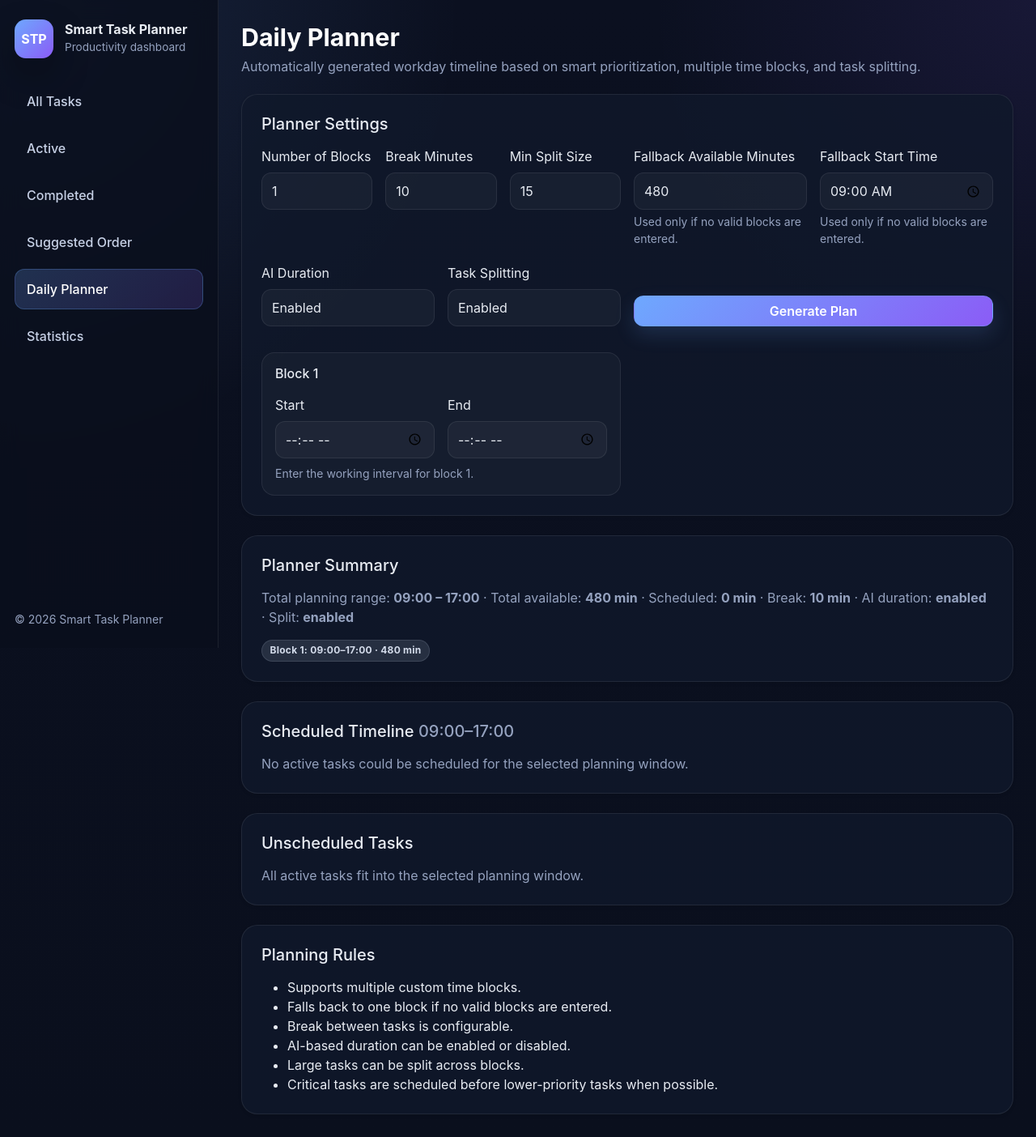
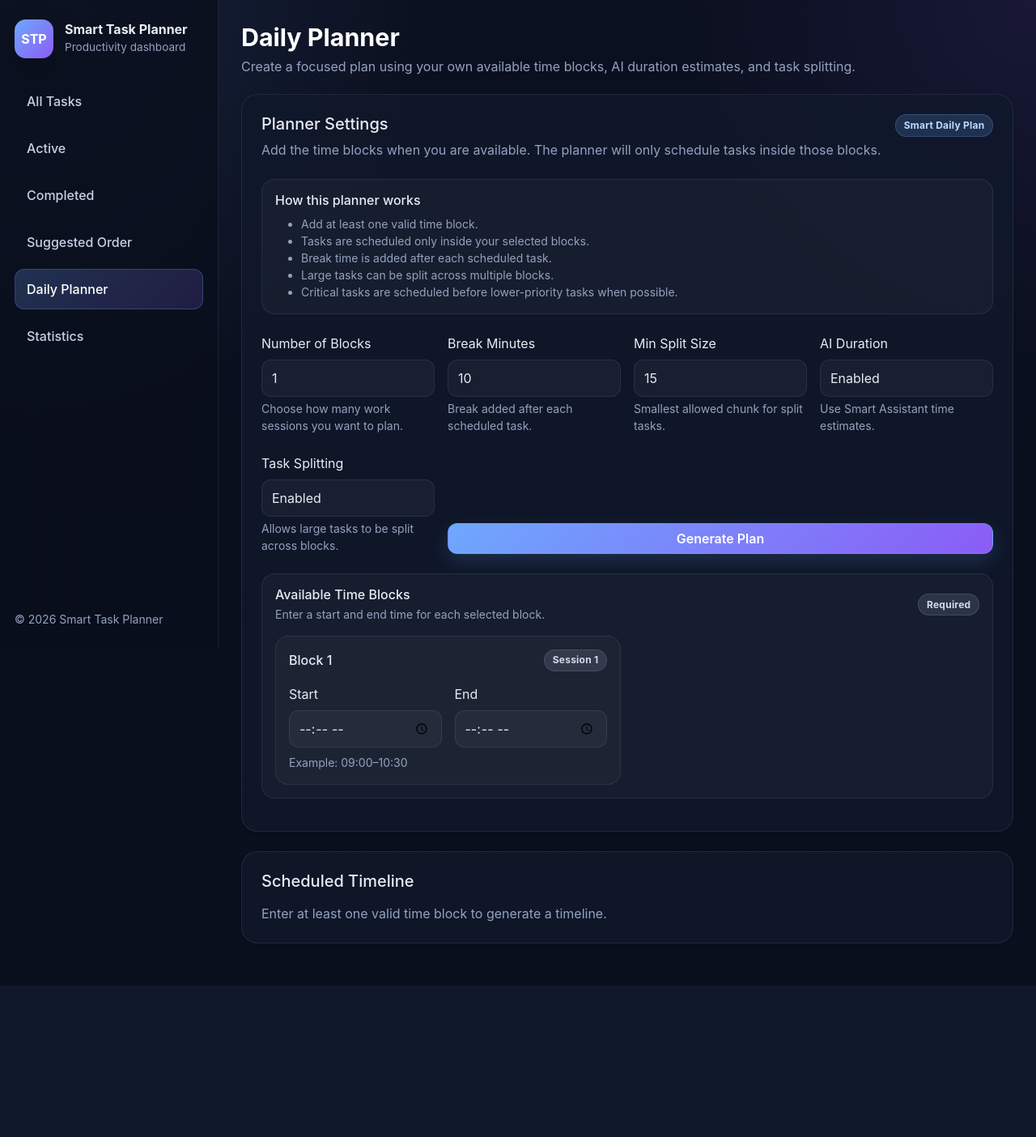
Before and after one commit to NikolaDelibasic/smart-task-planner, a Flask app: page /planner in a window 1280 px wide. Shown: the whole page at 81% size. After the commit the page ends 1217 px from the top, so only its background shows below. Run offline with Flask 3, Linux system fonts and the light colour scheme; data that the repository does not hold is empty.

Commit message:
Improve planner time block validation

```diff
--- a/web/app.py
+++ b/web/app.py
@@ -30,7 +30,7 @@ from core.workload import analyze_workload
 app = Flask(__name__)
 init_db()
 
-MAX_PLANNER_BLOCKS = 5
+MAX_PLANNER_BLOCKS = 10
 
 
 def _safe_parse_task_date(deadline_value: str):
@@ -477,13 +477,6 @@ def planner():
     tasks = _decorate_tasks(get_active_tasks())
     workload = analyze_workload(tasks)
 
-    start_time = request.args.get("start_time", "09:00").strip()
-
-    try:
-        available_minutes = int(request.args.get("available_minutes", "480"))
-    except ValueError:
-        available_minutes = 480
-
     try:
         break_minutes = int(request.args.get("break_minutes", "10"))
     except ValueError:
@@ -513,8 +506,6 @@ def planner():
     schedule, unscheduled, planner_meta = generate_daily_plan(
         tasks,
         use_predicted=use_predicted,
-        start_time=start_time,
-        available_minutes=available_minutes,
         break_minutes=break_minutes,
         time_blocks=time_blocks,
         allow_split=allow_split,
--- a/web/templates/planner.html
+++ b/web/templates/planner.html
@@ -5,17 +5,40 @@
 {% block page_title %}Daily Planner{% endblock %}
 
 {% block page_subtitle %}
-Automatically generated workday timeline based on smart prioritization, multiple time blocks, and task splitting.
+Create a focused plan using your own available time blocks, AI duration estimates, and task splitting.
 {% endblock %}
 
 {% block content %}
 <div class="card border-0 shadow-sm mb-4">
     <div class="card-body p-4">
-        <h3 class="h5 mb-3">Planner Settings</h3>
+        <div class="d-flex flex-wrap justify-content-between align-items-start gap-3 mb-4">
+            <div>
+                <h3 class="h5 mb-2">Planner Settings</h3>
+                <p class="text-muted mb-0">
+                    Add the time blocks when you are available. The planner will only schedule tasks inside those blocks.
+                </p>
+            </div>
 
-        <form method="GET" action="{{ url_for('planner') }}">
-            <div class="row g-3">
-                <div class="col-md-2">
+            <span class="badge text-bg-primary">
+                Smart Daily Plan
+            </span>
+        </div>
+
+        <div class="task-block mb-4">
+            <h4 class="h6 mb-2">How this planner works</h4>
+
+            <ul class="mb-0 small text-muted">
+                <li>Add at least one valid time block.</li>
+                <li>Tasks are scheduled only inside your selected blocks.</li>
+                <li>Break time is added after each scheduled task.</li>
+                <li>Large tasks can be split across multiple blocks.</li>
+                <li>Critical tasks are scheduled before lower-priority tasks when possible.</li>
+            </ul>
+        </div>
+
+        <form method="GET" action="{{ url_for('planner') }}" id="plannerForm">
+            <div class="row g-3 mb-4">
+                <div class="col-md-3">
                     <label for="blockCountInput" class="form-label">Number of Blocks</label>
                     <select
                         id="blockCountInput"
@@ -28,9 +51,12 @@ Automatically generated workday timeline based on smart prioritization, multiple
                             </option>
                         {% endfor %}
                     </select>
+                    <div class="form-text">
+                        Choose how many work sessions you want to plan.
+                    </div>
                 </div>
 
-                <div class="col-md-2">
+                <div class="col-md-3">
                     <label for="breakMinutesInput" class="form-label">Break Minutes</label>
                     <input
                         type="number"
@@ -41,9 +67,12 @@ Automatically generated workday timeline based on smart prioritization, multiple
                         name="break_minutes"
                         value="{{ planner_meta.break_minutes if planner_meta else 10 }}"
                     >
+                    <div class="form-text">
+                        Break added after each scheduled task.
+                    </div>
                 </div>
 
-                <div class="col-md-2">
+                <div class="col-md-3">
                     <label for="minSplitInput" class="form-label">Min Split Size</label>
                     <input
                         type="number"
@@ -54,40 +83,11 @@ Automatically generated workday timeline based on smart prioritization, multiple
                         name="min_split_minutes"
                         value="{{ planner_meta.min_split_minutes if planner_meta else 15 }}"
                     >
-                </div>
-
-                <div class="col-md-3">
-                    <label for="availableMinutesInput" class="form-label">Fallback Available Minutes</label>
-                    <input
-                        type="number"
-                        min="1"
-                        step="1"
-                        class="form-control"
-                        id="availableMinutesInput"
-                        name="available_minutes"
-                        value="{{ planner_meta.available_minutes if planner_meta else 480 }}"
-                    >
                     <div class="form-text">
-                        Used only if no valid blocks are entered.
+                        Smallest allowed chunk for split tasks.
                     </div>
                 </div>
 
-                <div class="col-md-3">
-                    <label for="startTimeInput" class="form-label">Fallback Start Time</label>
-                    <input
-                        type="time"
-                        class="form-control"
-                        id="startTimeInput"
-                        name="start_time"
-                        value="{{ planner_meta.start_time if planner_meta else '09:00' }}"
-                    >
-                    <div class="form-text">
-                        Used only if no valid blocks are entered.
-                    </div>
-                </div>
-            </div>
-
-            <div class="row g-3 mt-1">
                 <div class="col-md-3">
                     <label class="form-label">AI Duration</label>
                     <select name="use_predicted" class="form-select">
@@ -98,8 +98,13 @@ Automatically generated workday timeline based on smart prioritization, multiple
                             Disabled
                         </option>
                     </select>
+                    <div class="form-text">
+                        Use Smart Assistant time estimates.
+                    </div>
+                </div>
             </div>
 
+            <div class="row g-3 mb-4">
                 <div class="col-md-3">
                     <label class="form-label">Task Splitting</label>
                     <select name="allow_split" class="form-select">
@@ -110,33 +115,57 @@ Automatically generated workday timeline based on smart prioritization, multiple
                             Disabled
                         </option>
                     </select>
+                    <div class="form-text">
+                        Allows large tasks to be split across blocks.
+                    </div>
                 </div>
 
-                <div class="col-md-6 d-flex align-items-end">
+                <div class="col-md-9 d-flex align-items-end">
                     <button type="submit" class="btn btn-primary w-100">
                         Generate Plan
                     </button>
                 </div>
             </div>
 
-            <div class="row g-3 mt-3" id="plannerBlocks">
+            <div class="task-block mb-3">
+                <div class="d-flex flex-wrap justify-content-between align-items-center gap-2 mb-3">
+                    <div>
+                        <h4 class="h6 mb-1">Available Time Blocks</h4>
+                        <div class="small text-muted">
+                            Enter a start and end time for each selected block.
+                        </div>
+                    </div>
+
+                    <span class="badge text-bg-secondary">
+                        Required
+                    </span>
+                </div>
+
+                <div class="row g-3" id="plannerBlocks">
                     {% for i in range(1, max_planner_blocks + 1) %}
                     <div
-                    class="col-md-6 planner-block-row"
+                        class="col-lg-6 planner-block-row"
                         data-block-row="{{ i }}"
                         {% if i > planner_block_count %}style="display: none;"{% endif %}
                     >
-                    <div class="task-block">
-                        <h4 class="h6 mb-3">Block {{ i }}</h4>
+                        <div class="task-block h-100">
+                            <div class="d-flex justify-content-between align-items-center mb-3">
+                                <h5 class="h6 mb-0">Block {{ i }}</h5>
+
+                                <span class="badge text-bg-secondary">
+                                    Session {{ i }}
+                                </span>
+                            </div>
 
                             <div class="row g-3">
                                 <div class="col-6">
                                     <label for="block{{ i }}Start" class="form-label">Start</label>
                                     <input
                                         type="time"
-                                    class="form-control"
+                                        class="form-control planner-block-start"
                                         id="block{{ i }}Start"
                                         name="block_{{ i }}_start"
+                                        data-block-index="{{ i }}"
                                         value="{{ planner_block_fields['block_' ~ i ~ '_start'] }}"
                                     >
                                 </div>
@@ -145,26 +174,28 @@ Automatically generated workday timeline based on smart prioritization, multiple
                                     <label for="block{{ i }}End" class="form-label">End</label>
                                     <input
                                         type="time"
-                                    class="form-control"
+                                        class="form-control planner-block-end"
                                         id="block{{ i }}End"
                                         name="block_{{ i }}_end"
+                                        data-block-index="{{ i }}"
                                         value="{{ planner_block_fields['block_' ~ i ~ '_end'] }}"
                                     >
                                 </div>
                             </div>
 
                             <div class="form-text mt-2">
-                            Enter the working interval for block {{ i }}.
+                                Example: 09:00–10:30
                             </div>
                         </div>
                     </div>
                     {% endfor %}
                 </div>
+            </div>
         </form>
     </div>
 </div>
 
-{% if planner_meta %}
+{% if planner_meta and planner_meta.has_valid_blocks %}
 <div class="card border-0 shadow-sm mb-4">
     <div class="card-body p-4">
         <h3 class="h5 mb-3">Planner Summary</h3>
@@ -236,9 +267,12 @@ Automatically generated workday timeline based on smart prioritization, multiple
     <div class="card-body p-4">
         <h3 class="h5 mb-3">
             Scheduled Timeline
+
+            {% if planner_meta and planner_meta.has_valid_blocks %}
                 <span class="text-muted">
-                {{ planner_meta.start_time if planner_meta else "09:00" }}–{{ planner_meta.end_time if planner_meta else "17:00" }}
+                    {{ planner_meta.start_time }}–{{ planner_meta.end_time }}
                 </span>
+            {% endif %}
         </h3>
 
         {% if schedule %}
@@ -253,6 +287,7 @@ Automatically generated workday timeline based on smart prioritization, multiple
 
                             <h4 class="h6 mb-2">
                                 {{ item.title }}
+
                                 {% if item.is_split %}
                                     <span class="text-muted">· {{ item.part_label }}</span>
                                 {% endif %}
@@ -286,6 +321,7 @@ Automatically generated workday timeline based on smart prioritization, multiple
 
                         <div class="text-end">
                             <span class="badge text-bg-success">Scheduled</span>
+
                             <div class="small text-muted mt-2">
                                 {{ item.start }} - {{ item.end }}
                             </div>
@@ -294,14 +330,19 @@ Automatically generated workday timeline based on smart prioritization, multiple
                 </div>
                 {% endfor %}
             </div>
+        {% elif planner_meta and planner_meta.has_valid_blocks %}
+            <p class="text-muted mb-0">
+                No active tasks could be scheduled for the selected planning window.
+            </p>
         {% else %}
             <p class="text-muted mb-0">
-                No active tasks could be scheduled for the selected planning window.
+                Enter at least one valid time block to generate a timeline.
             </p>
         {% endif %}
     </div>
 </div>
 
+{% if planner_meta and planner_meta.has_valid_blocks %}
 <div class="card border-0 shadow-sm mb-4">
     <div class="card-body p-4">
         <h3 class="h5 mb-3">Unscheduled Tasks</h3>
@@ -358,25 +399,12 @@ Automatically generated workday timeline based on smart prioritization, multiple
         {% endif %}
     </div>
 </div>
-
-<div class="card border-0 shadow-sm">
-    <div class="card-body p-4">
-        <h3 class="h5 mb-3">Planning Rules</h3>
-
-        <ul class="mb-0">
-            <li>Supports multiple custom time blocks.</li>
-            <li>Falls back to one block if no valid blocks are entered.</li>
-            <li>Break between tasks is configurable.</li>
-            <li>AI-based duration can be enabled or disabled.</li>
-            <li>Large tasks can be split across blocks.</li>
-            <li>Critical tasks are scheduled before lower-priority tasks when possible.</li>
-        </ul>
-    </div>
-</div>
+{% endif %}
 {% endblock %}
 
 {% block extra_scripts %}
 <script>
+const plannerForm = document.getElementById("plannerForm");
 const blockCountInput = document.getElementById("blockCountInput");
 
 function updatePlannerBlockVisibility() {
@@ -384,11 +412,77 @@ function updatePlannerBlockVisibility() {
 
     document.querySelectorAll(".planner-block-row").forEach((row) => {
         const index = Number(row.dataset.blockRow || 1);
-        row.style.display = index <= count ? "" : "none";
+        const isVisible = index <= count;
+
+        row.style.display = isVisible ? "" : "none";
+
+        row.querySelectorAll("input").forEach((input) => {
+            input.required = isVisible;
+            input.disabled = !isVisible;
+
+            if (!isVisible) {
+                input.setCustomValidity("");
+            }
+        });
     });
 }
 
-blockCountInput?.addEventListener("change", updatePlannerBlockVisibility);
+function validatePlannerBlocks() {
+    const count = Number(blockCountInput?.value || 1);
+    let isValid = true;
+
+    for (let i = 1; i <= count; i++) {
+        const startInput = document.getElementById(`block${i}Start`);
+        const endInput = document.getElementById(`block${i}End`);
+
+        if (!startInput || !endInput) {
+            continue;
+        }
+
+        startInput.setCustomValidity("");
+        endInput.setCustomValidity("");
+
+        if (!startInput.value) {
+            startInput.setCustomValidity("Please enter a start time for this block.");
+            isValid = false;
+            continue;
+        }
+
+        if (!endInput.value) {
+            endInput.setCustomValidity("Please enter an end time for this block.");
+            isValid = false;
+            continue;
+        }
+
+        if (endInput.value <= startInput.value) {
+            endInput.setCustomValidity("End time must be after start time.");
+            isValid = false;
+        }
+    }
+
+    return isValid;
+}
+
+blockCountInput?.addEventListener("change", () => {
     updatePlannerBlockVisibility();
+    validatePlannerBlocks();
+});
+
+document.querySelectorAll(".planner-block-start, .planner-block-end").forEach((input) => {
+    input.addEventListener("input", validatePlannerBlocks);
+    input.addEventListener("change", validatePlannerBlocks);
+});
+
+plannerForm?.addEventListener("submit", (event) => {
+    updatePlannerBlockVisibility();
+
+    if (!validatePlannerBlocks()) {
+        event.preventDefault();
+        plannerForm.reportValidity();
+    }
+});
+
+updatePlannerBlockVisibility();
+validatePlannerBlocks();
 </script>
 {% endblock %}
```
Also changed, not shown: core/auto_scheduler.py (+119 -89 lines). Lines whose indentation alone changed are shown as unchanged.
